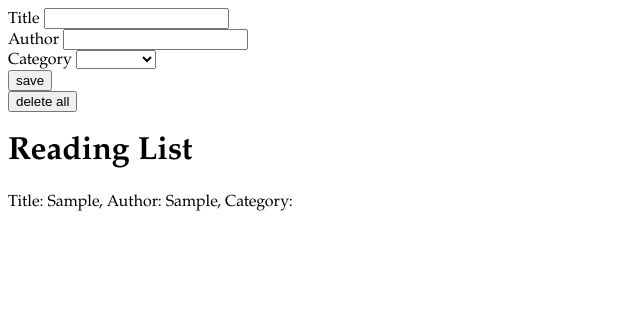
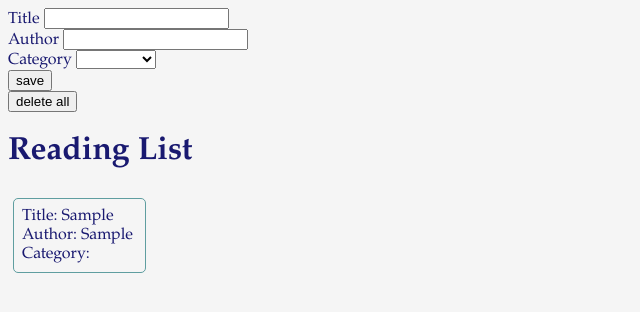
Before and after one commit to MikeBlumenthal/reading_list_lab, a plain HTML site: page index.html in a window 1280 px wide. Both pictures are taken after typing "Sample", "Sample" into the empty fields and a click on the input "save". Shown: the whole page, without its empty margins (0-640 px from the left). Drawn offline with Linux system fonts and the light colour scheme.

Commit message:
styles a little

```diff
--- a/css/main.css
+++ b/css/main.css
@@ -1,3 +1,21 @@
 body {
   font-family: Palatino;
+  background-color: whitesmoke;
+  color: midnightblue;
+
 }
+
+#reading-list {
+  display: flex;
+  flex-wrap: wrap;
+  flex-direction: column;
+}
+
+.bookItem {
+  width: fit-content;
+  border: 1px solid cadetblue ;
+  border-radius: 5px;
+  padding: 8px;
+  margin: 5px;
+  white-space: pre;
+}
--- a/js/app.js
+++ b/js/app.js
@@ -12,7 +12,7 @@ const handleForm = function(event) {
   const category = event.target.category.value;
 
   const newBook = document.createElement('p');
-  newBook.textContent = `Title: ${title}, Author: ${author}, Category: ${category}`;
+  newBook.textContent = `Title: ${title} \r\nAuthor: ${author} \r\nCategory: ${category}`;
   newBook.classList.add('bookItem')
   const info = document.querySelector('#reading-list');
   info.appendChild(newBook);
```
